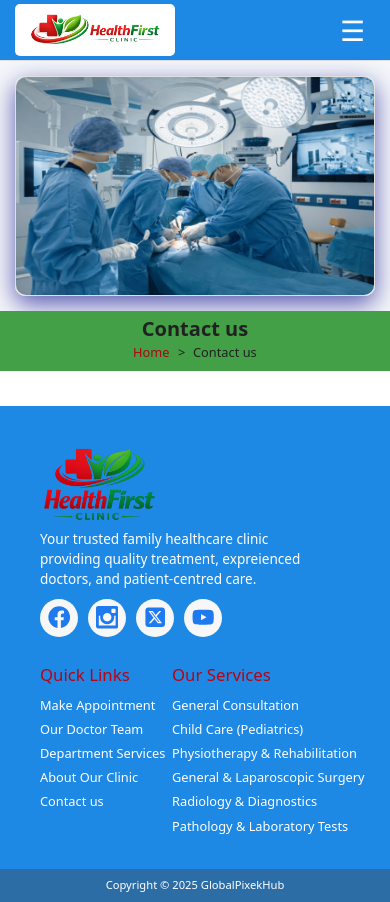
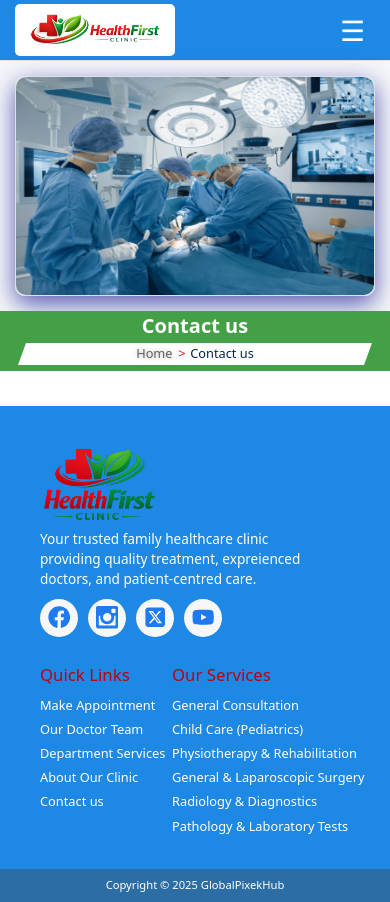
Before and after one commit to tufail-ahmad/HealthFirstClinic, a React (Vite) app: page /contact-us in a window 390 px wide. Built offline with nearby package versions, Linux system fonts and the light colour scheme.

Commit message:
BreadcrumbHeader styling has been updated

```diff
--- a/src/components/BreadcrumbHeader.module.css
+++ b/src/components/BreadcrumbHeader.module.css
@@ -12,7 +12,7 @@
   flex-basis: 50%;
   font-size: 3rem;
   font-weight: 700;
-  color: var(--text-primary);
+  color: var(--text-light);
 }
 
 .linkContainer {
@@ -22,8 +22,9 @@
   justify-content: center;
   align-items: center;
   gap: 8px;
-  border-left: 10px solid #dfdada;
-  border-right: 10px solid #dfdada;
+  background: var(--bg-primary);
+  border-left: 10px solid #e5131c;
+  border-right: 10px solid #e5131c;
   transform: skewX(-20deg);
 }
 
@@ -35,24 +36,28 @@
   transform: skewX(20deg);
   text-decoration: none;
   font-size: 2rem;
-  color: #b00410;
+  font-weight: 500;
+  color: var(--text-secondary);
+  text-shadow: 0 0 5px rgba(0, 0, 0, 0.3);
   transition: all 0.2s ease;
 }
 
 .linkContainer span:first-child a:hover {
-  color: #e3f2fd;
+  color: #e5131c;
 }
 
 .linkContainer span:nth-child(2) {
   transform: skewX(20deg);
-  color: var(--text-primary);
+  color: #e5131c;
   font-size: 2rem;
+  font-weight: 500;
 }
 
 .linkContainer span:last-child {
   transform: skewX(20deg);
-  color: var(--text-primary);
+  color: #042549;
   font-size: 2rem;
+  font-weight: 500;
 }
 
 /* min-width 481 and max-width 768px */
@@ -74,7 +79,7 @@
   }
 
   .linkContainer span:first-child a:hover {
-    color: #e3f2fd;
+    color: #e5131c;
   }
 
   .linkContainer span:nth-child(2) {
@@ -90,8 +95,9 @@
 @media screen and (min-width: 375px) and (max-width: 480px) {
   .breadcrumbHeader {
     flex-direction: column;
-    padding: 20px;
+    padding: 22px;
     justify-content: center;
+    gap: 5px;
     height: 60px;
   }
 
@@ -102,7 +108,9 @@
 
   .linkContainer {
     flex-basis: 50%;
+    padding: 11px 0;
     border: none;
+    gap: 5px;
   }
 
   .linkContainer span:first-child a {
@@ -110,7 +118,7 @@
   }
 
   .linkContainer span:first-child a:hover {
-    color: #e3f2fd;
+    color: #e5131c;
   }
 
   .linkContainer span:nth-child(2) {
@@ -128,16 +136,19 @@
     flex-direction: column;
     justify-content: center;
     height: 50px;
-    gap: 20px;
-    padding: 30px 0;
+    gap: 4px;
+    padding: 20px;
   }
 
   .breadcrumbHeader h2 {
-    font-size: 2.2rem;
+    font-size: 2rem;
   }
 
   .linkContainer {
+    flex-basis: 50%;
+    padding: 10px 0;
     border: none;
+    gap: 5px;
   }
 
   .linkContainer span:first-child a {
@@ -145,7 +156,7 @@
   }
 
   .linkContainer span:first-child a:hover {
-    color: #e3f2fd;
+    color: #e5131c;
   }
 
   .linkContainer span:nth-child(2) {
```
